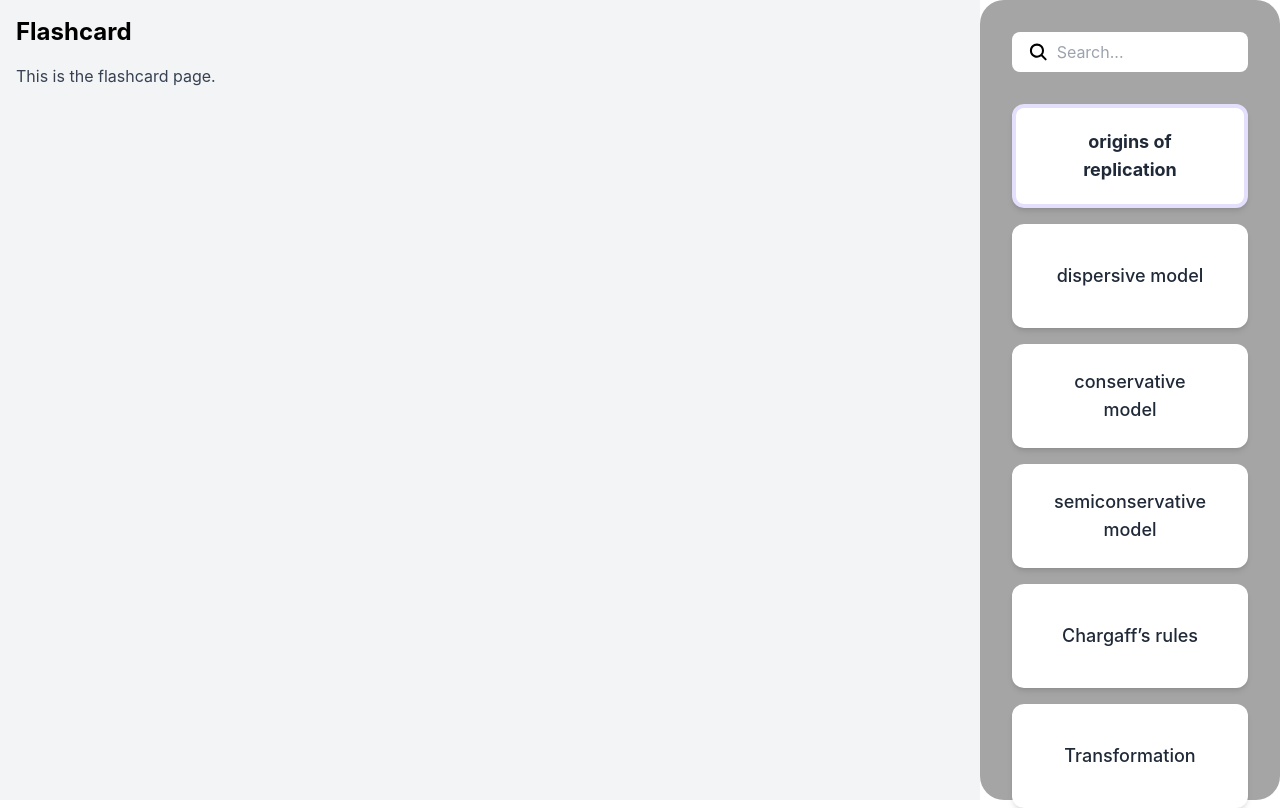
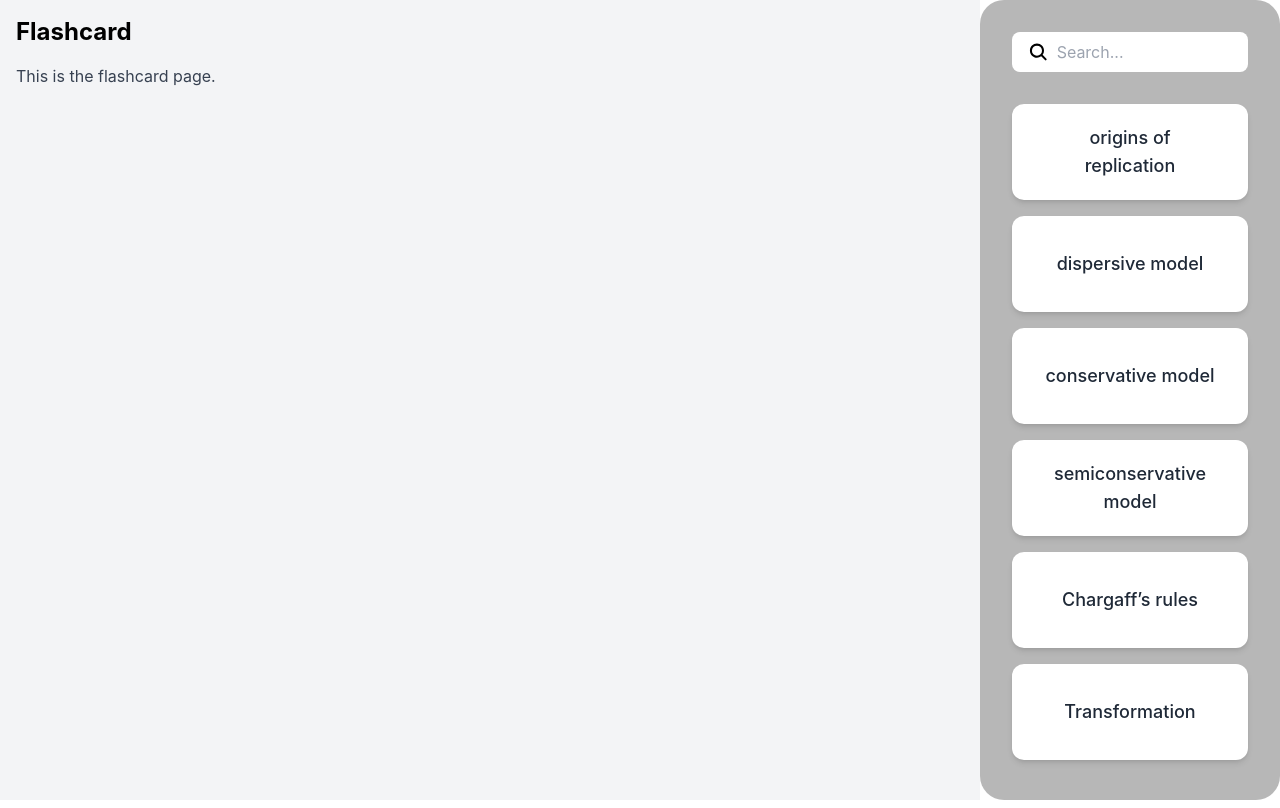
Before and after one commit to fahimWad/cs188-hci, a React (Create React App) app in the folder nebula/: page / in a window 1280 px wide. Built offline with nearby package versions, Linux system fonts and the light colour scheme.

Commit message:
More sidebar updates
Hovering shows lavender outline. Moved border to outside the card div

```diff
--- a/nebula/src/components/Sidebar.tsx
+++ b/nebula/src/components/Sidebar.tsx
@@ -12,7 +12,8 @@ const cards = [
 ];
 
 const Sidebar: React.FC = () => {
-    const [selected, setSelected] = useState(1);
+    const [selected, setSelected] = useState(0);
+    const [hovered, setHovered] = useState(0);
     const [search, setSearch] = useState("");
 
     // Filter cards based on search (case-insensitive direct word search)
@@ -27,10 +28,10 @@ const Sidebar: React.FC = () => {
         if (search && filteredCards.length > 0) {
             setSelected(filteredCards[0].id);
         }
-    }, [search]);
+    }, [search, filteredCards]);
 
     return (
-        <div className="sidebar bg-[#A5A5A5] rounded-3xl w-[300px] p-8 flex flex-col h-screen box-border gap-4">
+        <div className="sidebar bg-[#878787]/[0.6] rounded-3xl w-[300px] p-8 flex flex-col h-screen box-ring gap-4">
             <div className="flex items-center mb-4">
                 <div className="flex items-center bg-white rounded-lg px-4 py-2 w-full">
                     <IconComponent icon={IoSearch} />
@@ -46,10 +47,11 @@ const Sidebar: React.FC = () => {
             {filteredCards.map(card => (
                 <div
                     key={card.id}
-                    className={`bg-white rounded-xl shadow-md flex items-center justify-center h-20 cursor-pointer px-8 py-12 text-center ${
-                        selected === card.id ? "border-4 border-[#e3dffc]": "border-4 border-transparent"
-                    }`}
+                    className={`bg-white rounded-xl shadow-md flex items-center justify-center h-20 cursor-pointer px-8 py-12 text-center ring-4 ease-in-out duration-200 ${
+                        selected === card.id || hovered === card.id ? "ring-[#CCC4FF]": "ring-transparent"}`}
                     onClick={() => setSelected(card.id)}
+                    onMouseEnter={() => setHovered(card.id)}
+                    onMouseLeave={() => setHovered(0)}
                 >
                     <span className={`text-gray-800 text-lg ${selected === card.id ? "font-bold" : "font-medium"}`}>{card.text}</span>
                 </div>
```
